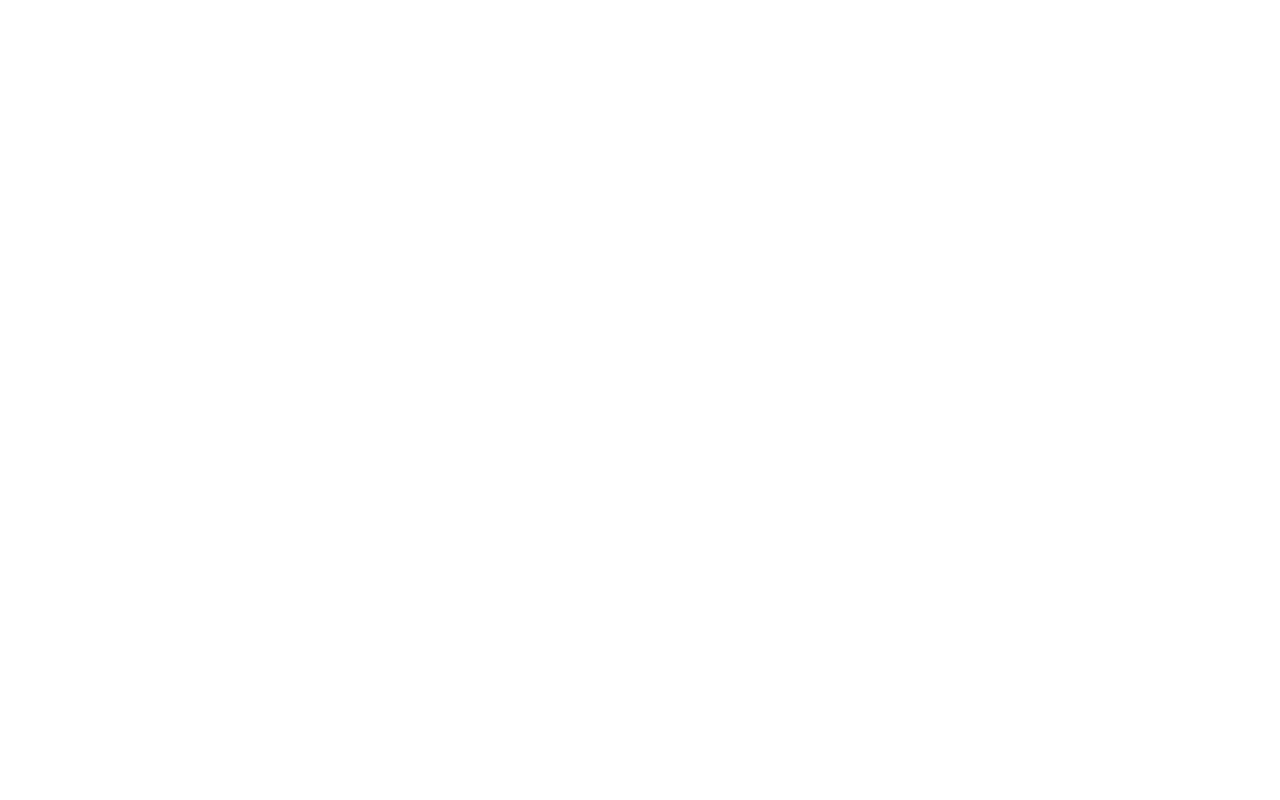
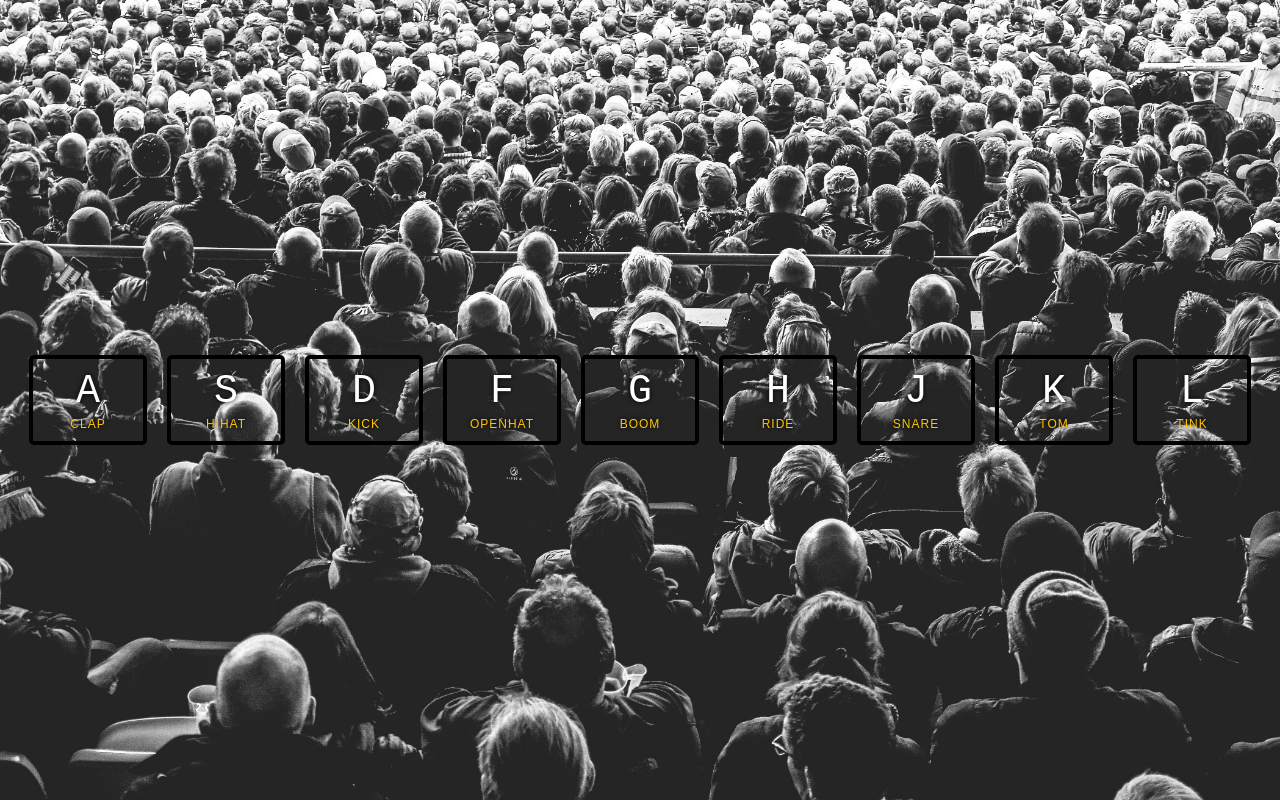
Before and after one commit to sMiter911/wes-bos-30-days-of-JS, a plain HTML site: page Day 1 - Drum Kit/index.html in a window 1280 px wide. Drawn offline with Linux system fonts and the light colour scheme.

```diff
--- /dev/null
+++ b/Day 1 - Drum Kit/assets/css/style.css
@@ -0,0 +1,52 @@
+html {
+  font-size: 10px;
+  background: url(../images/background.jpg) bottom center;
+  background-size: cover;
+}
+
+body,
+html {
+  margin: 0;
+  padding: 0;
+  font-family: sans-serif;
+}
+
+.keys {
+  display: flex;
+  flex: 1;
+  min-height: 100vh;
+  align-items: center;
+  justify-content: center;
+}
+
+.key {
+  border: 0.4rem solid black;
+  border-radius: 0.5rem;
+  margin: 1rem;
+  font-size: 1.5rem;
+  padding: 1rem 0.5rem;
+  transition: all 0.07s ease;
+  width: 10rem;
+  text-align: center;
+  color: white;
+  background: rgba(0, 0, 0, 0, 4);
+  text-shadow: 0 0 0.5rem black;
+}
+
+.playing {
+  transform: scale(1.1);
+  border-color: #ffc600;
+  box-shadow: 0 0 1rem #ffc600;
+}
+
+kbd {
+  display: block;
+  font-size: 4rem;
+}
+
+.sound {
+  font-size: 1.2rem;
+  text-transform: uppercase;
+  letter-spacing: 0.1rem;
+  color: #ffc600;
+}
--- /dev/null
+++ b/Day 1 - Drum Kit/assets/js/script.js
@@ -0,0 +1,18 @@
+function playSound(e) {
+  const audio = document.querySelector(`audio[data-key="${e.code}"]`);
+  const key = document.querySelector(`.key[data-key="${e.code}"]`);
+  if (!audio) return; //stop the function from running all together
+  audio.currentTime = 0; //rewind to the start
+  audio.play();
+  key.classList.add("playing");
+}
+
+function removeTransition(e) {
+  if (e.propertyName !== "transform") return;
+  this.classList.remove("playing");
+}
+
+const keys = document.querySelectorAll(".key");
+keys.forEach((key) => key.addEventListener("transitionend", removeTransition));
+
+window.addEventListener("keydown", playSound);
--- a/Day 1 - Drum Kit/index.html
+++ b/Day 1 - Drum Kit/index.html
@@ -5,6 +5,58 @@
     <meta http-equiv="X-UA-Compatible" content="IE=edge" />
     <meta name="viewport" content="width=device-width, initial-scale=1.0" />
     <title>Day 1 - Drum kit</title>
+    <link rel="stylesheet" href="assets/css/style.css" />
   </head>
-  <body></body>
+  <body>
+    <div class="keys">
+      <div data-key="KeyA" class="key">
+        <kbd>A</kbd>
+        <span class="sound">clap</span>
+      </div>
+      <div data-key="KeyS" class="key">
+        <kbd>S</kbd>
+        <span class="sound">hihat</span>
+      </div>
+      <div data-key="KeyD" class="key">
+        <kbd>D</kbd>
+        <span class="sound">kick</span>
+      </div>
+      <div data-key="KeyF" class="key">
+        <kbd>F</kbd>
+        <span class="sound">openhat</span>
+      </div>
+      <div data-key="KeyG" class="key">
+        <kbd>G</kbd>
+        <span class="sound">boom</span>
+      </div>
+      <div data-key="KeyH" class="key">
+        <kbd>H</kbd>
+        <span class="sound">ride</span>
+      </div>
+      <div data-key="KeyJ" class="key">
+        <kbd>J</kbd>
+        <span class="sound">snare</span>
+      </div>
+      <div data-key="KeyK" class="key">
+        <kbd>K</kbd>
+        <span class="sound">tom</span>
+      </div>
+      <div data-key="KeyL" class="key">
+        <kbd>L</kbd>
+        <span class="sound">tink</span>
+      </div>
+    </div>
+
+    <audio data-key="KeyA" src="assets/sounds/clap.wav"></audio>
+    <audio data-key="KeyS" src="assets/sounds/hihat.wav"></audio>
+    <audio data-key="KeyD" src="assets/sounds/kick.wav"></audio>
+    <audio data-key="KeyF" src="assets/sounds/openhat.wav"></audio>
+    <audio data-key="KeyG" src="assets/sounds/boom.wav"></audio>
+    <audio data-key="KeyH" src="assets/sounds/ride.wav"></audio>
+    <audio data-key="KeyJ" src="assets/sounds/snare.wav"></audio>
+    <audio data-key="KeyK" src="assets/sounds/tom.wav"></audio>
+    <audio data-key="KeyL" src="assets/sounds/tink.wav"></audio>
+
+    <script src="assets/js/script.js"></script>
+  </body>
 </html>
```
Also changed, not shown: 1 other file.
